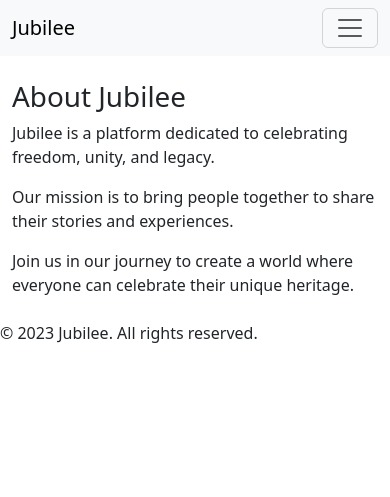
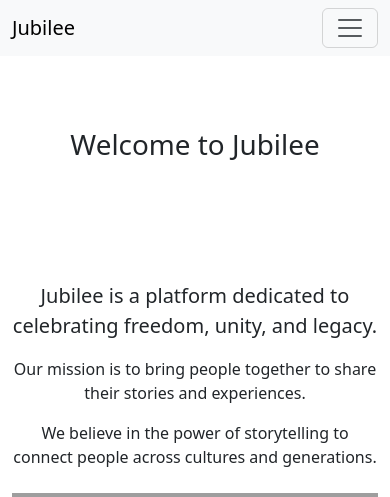
Before and after one commit to qoryhanisagal/jubilee, a Django app: page /about/ in a window 390 px wide. Shown: the top 497 px of the page. Before the commit the page ends 343 px from the top, so only its background shows below. Run offline with Django 5.2, Linux system fonts and the light colour scheme; the visitor is signed in with stand-in values (Sample User, id 1); parts of the project's set-up code (start-up, migrations or seed data) failed here and were passed over; grey boxes are pictures that could not be loaded.

```diff
--- a/templates/base.html
+++ b/templates/base.html
@@ -1,10 +1,13 @@
+{% load static %}
 <!DOCTYPE html>
 <html lang="en">
 <head>
     <meta charset="UTF-8">
     <meta name="viewport" content="width=device-width, initial-scale=1.0">
-    <title>{% block title %}Jubilee{% endblock %}</title>
+    <title>{% block title %}Jubilee{% endblock title %}</title>
+    <link rel="stylesheet" href="{% static 'base.css' %}">
     <!-- Bootstrap CSS -->
+    <link rel="stylesheet" href="https://cdn.jsdelivr.net/npm/bootstrap-icons@1.11.3/font/bootstrap-icons.min.css">
     <link href="https://cdn.jsdelivr.net/npm/bootstrap@5.3.2/dist/css/bootstrap.min.css" rel="stylesheet">
 </head>
 <body>
@@ -17,37 +20,57 @@
             <div class="collapse navbar-collapse" id="navbarNav">
                 <ul class="navbar-nav">
                     <li class="nav-item">
-                        <a class="nav-link" href="{% url 'home' %}">Home</a>
+                        <a class="nav-link" href="{% url 'home' %}">
+                            <i class="bi bi-house-door"></i> Home
+                        </a>
                     </li>
                     <li class="nav-item">
-                        <a class="nav-link" href="{% url 'posts:post_list' %}">Posts</a>
+                        <a class="nav-link" href="{% url 'posts:post_list' %}">
+                            <i class="bi bi-card-list"></i> Posts
+                        </a>
                     </li>
                     <li class="nav-item">
-                        <a class="nav-link" href="{% url 'posts:post_create' %}">Create Post</a>
+                        <a class="nav-link" href="{% url 'posts:post_create' %}">
+                            <i class="bi bi-pencil-square"></i> Create Post
+                        </a>
                     </li>
                     {% if user.is_authenticated %}
                     <li class="nav-item">
-                        <a class="nav-link" href="{% url 'posts:post_drafts' %}">My Drafts</a>
+                        <a class="nav-link" href="{% url 'posts:post_drafts' %}">
+                            <i class="bi bi-file-earmark-text"></i> My Drafts
+                        </a>
                     </li>
                     <li class="nav-item">
-                        <a class="nav-link" href="{% url 'posts:post_archived' %}">Archived</a>
+                        <a class="nav-link" href="{% url 'posts:post_archived' %}">
+                            <i class="bi bi-archive"></i> Archived
+                        </a>
                     </li>
                     <form method="post" action="{% url 'logout' %}" class="d-inline">
                         {% csrf_token %}
-                        <button type="submit" class="btn btn-link nav-link">Logout</button>
+                        <button type="submit" class="btn btn-link nav-link">
+                            <i class="bi bi-box-arrow-right"></i> Logout
+                        </button>
                     </form>
                     {% else %}
                     <li class="nav-item">
-                        <a class="nav-link" href="{% url 'signup' %}">Sign Up</a>
+                        <a class="nav-link" href="{% url 'signup' %}">
+                            <i class="bi bi-person-plus"></i> Sign Up
+                        </a>
                     </li>
                     <li class="nav-item">
-                        <a class="nav-link" href="{% url 'login' %}">Login</a>
+                        <a class="nav-link" href="{% url 'login' %}">
+                            <i class="bi bi-box-arrow-in-right"></i> Login
+                        </a>
                     </li>
                     <li class="nav-item">
-                        <a class="nav-link" href="{% url 'password_change' %}">Change Password</a>
+                        <a class="nav-link" href="{% url 'password_change' %}">
+                            <i class="bi bi-key"></i> Change Password
+                        </a>
                     </li>
                     <li class="nav-item">
-                        <a class="nav-link" href="{% url 'about' %}">About</a>
+                        <a class="nav-link" href="{% url 'about' %}">
+                            <i class="bi bi-info-circle"></i> About
+                        </a>
                     </li>
                     {% endif %}
                 </ul>
--- a/templates/pages/about.html
+++ b/templates/pages/about.html
@@ -1,10 +1,74 @@
 {% extends 'base.html' %}
+{% load static %}
 
 {% block title %}About - Jubilee{% endblock title %}
 
 {% block content %}
-    <h1>About Jubilee</h1>
-    <p>Jubilee is a platform dedicated to celebrating freedom, unity, and legacy.</p>
-    <p>Our mission is to bring people together to share their stories and experiences.</p>
-    <p>Join us in our journey to create a world where everyone can celebrate their unique heritage.</p>
+<div class="about-page">
+
+<!-- Hero Section -->
+<header class="text-center py-5">
+<h1>Welcome to Jubilee </h1>
+</header>
+<!-- Mission Section -->
+    <section class="mission-section text-center py-5">
+        <p class="lead text-center mt-3">
+        Jubilee is a platform dedicated to celebrating freedom, unity, and legacy.
+        </p>
+        <p class="text-center mt-3">
+            Our mission is to bring people together to share their stories and experiences.
+        </p>
+        <p class="text-center mt-3">
+        We believe in the power of storytelling to connect people across cultures and generations.
+        </p>
+
+<!-- Hero Image / Banner -->
+    <div class="text-center my-4">
+    <img src="{% static 'img/world-banner.png' %}" alt="Global connection map" class="img-fluid hero-banner">
+    </div>
+<!-- Creators Section -->
+<section class="text-center creators-section py-5">
+<h2>Meet the Creators</h2>
+<div class="row justify-content-center mt-4">
+
+    <div class="col-md-3">
+    <div class="creator-card">
+        <img src="{% static 'img/alex_johnson.png' %}" alt="Alex Johnson" class="rounded-circle img-thumbnail">
+        <h5>Alex Johnson</h5>
+        <p class="text-muted small">Lead Developer with a passion for building intuitive user interfaces.</p>
+    </div>
+    </div>
+
+    <div class="col-md-3">
+    <div class="creator-card">
+        <img src="{% static 'img/maria_chen.png' %}" alt="Maria Chen" class="rounded-circle img-thumbnail">
+        <h5>Maria Chen</h5>
+        <p class="text-muted small">Project Manager ensuring everything runs smoothly and on time.</p>
+    </div>
+    </div>
+
+    <div class="col-md-3">
+    <div class="creator-card">
+        <img src="{% static 'img/jordan_lee.png' %}" alt="Jordan Lee" class="rounded-circle img-thumbnail">
+        <h5>Jordan Lee</h5>
+        <p class="text-muted small">Creative Director focused on delivering an exceptional user experience.</p>
+    </div>
+    </div>
+
+</div>
+</section>
+
+<!-- Footer -->
+<footer class="bg-light text-center py-4">
+<div class="container">
+    <p>Contact Us: <a href="mailto:support@jubliee.com">support@jubliee.com</a> | Phone: +1 234 567 890</p>
+    <div class="social-icons mt-2">
+    <a href="#" class="mx-2"><i class="bi bi-facebook"></i></a>
+    <a href="#" class="mx-2"><i class="bi bi-twitter"></i></a>
+    <a href="#" class="mx-2"><i class="bi bi-instagram"></i></a>
+    </div>
+</div>
+</footer>
+
+</div>
 {% endblock content %}
```
Also changed, not shown: static/css/about.css (added, +33 -0 lines), static/css/base.css (added, +71 -0 lines), static/img/alex_johnson.png (added), static/img/developer_koiree.png (added), static/img/jordan_lee.png (added), static/img/maria_chen.png (added).
